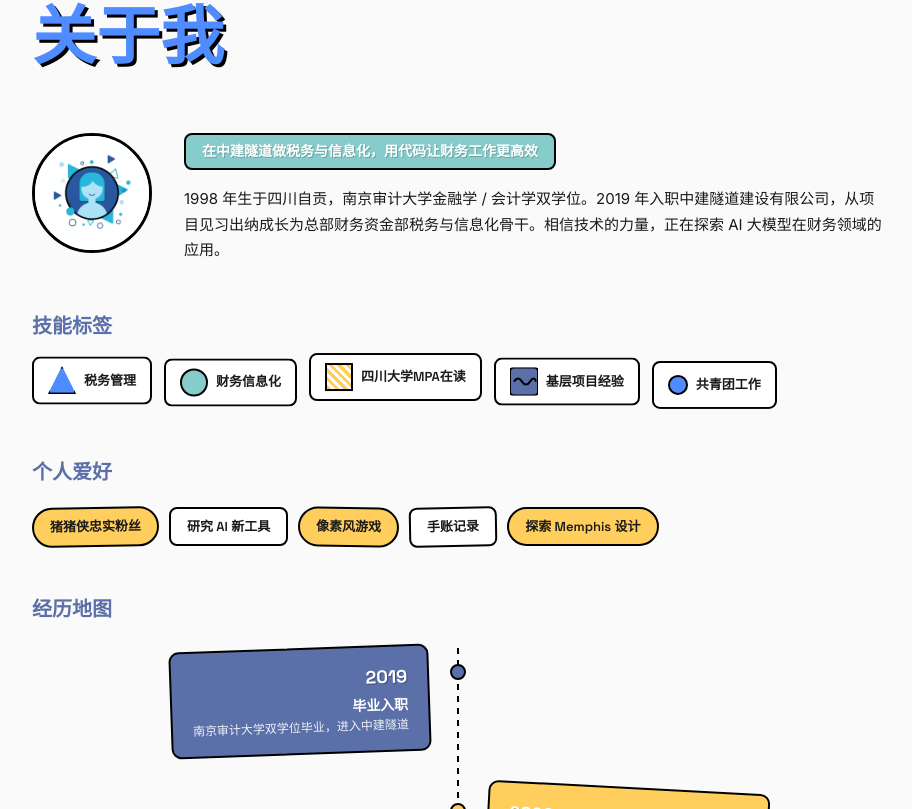
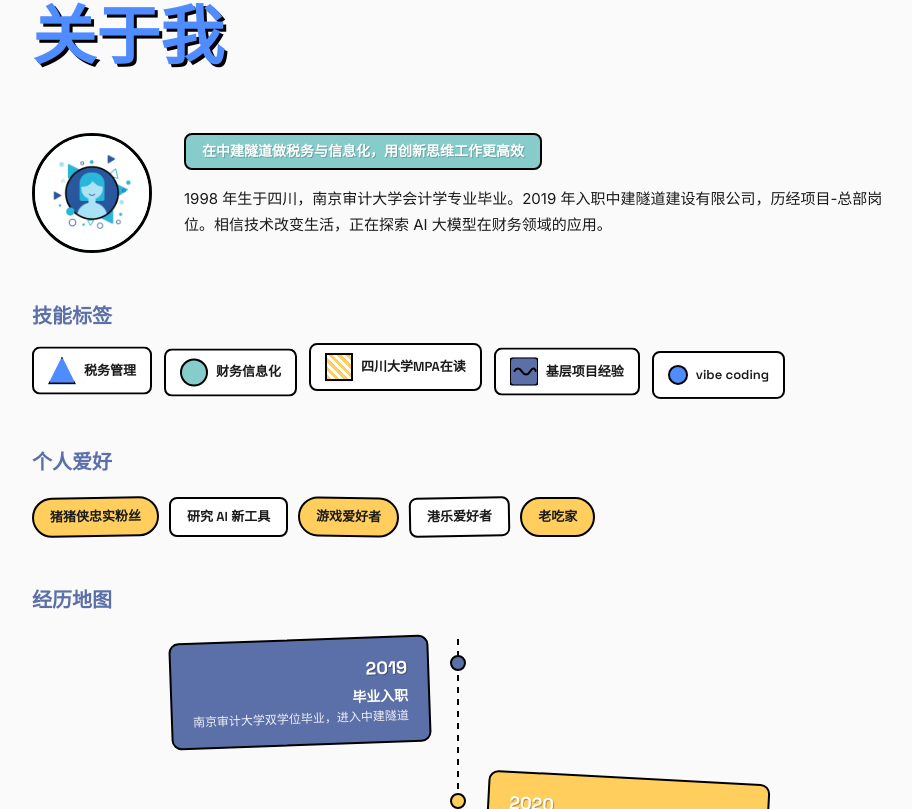
Before and after one commit to what35/kimi-agent-blue-webpage-v2, a React (Vite) app: page / in a window 1280 px wide. Shown: the part 951-1760 px from the top of the page, without its empty margins (182-1094 px from the left). Built offline with nearby package versions, Linux system fonts and the light colour scheme.

Commit message:
Update text content from browser-edited snapshot

```diff
--- a/src/data/siteData.ts
+++ b/src/data/siteData.ts
@@ -101,23 +101,23 @@ export const SITE_DATA: SiteData = {
     brand: {
       name: "dt1998",
       tagline: "爱捣鼓的猪猪侠忠实粉丝",
-      signature: "在中建隧道做税务与信息化，用代码让财务工作更高效",
+      signature: "在中建隧道做税务与信息化，用创新思维工作更高效",
     },
     avatar: "/avatar.jpg",
-    bio: "1998 年生于四川自贡，南京审计大学金融学 / 会计学双学位。2019 年入职中建隧道建设有限公司，从项目见习出纳成长为总部财务资金部税务与信息化骨干。相信技术的力量，正在探索 AI 大模型在财务领域的应用。",
+    bio: "1998 年生于四川，南京审计大学会计学专业毕业。2019 年入职中建隧道建设有限公司，历经项目-总部岗位。相信技术改变生活，正在探索 AI 大模型在财务领域的应用。",
     skills: [
       { name: "税务管理", level: 90, shape: "triangle", color: "#4F8CFF", detail: "负责中建隧道的税务管理工作，包括未认证发票清理、税金抵扣分析、税务检查应对等。利用 AI 工具大幅提升税务处理效率，发票匹配工具已在多个兄弟单位推广使用。" },
       { name: "财务信息化", level: 85, shape: "circle", color: "#86CCCA", detail: "主导财务信息化建设，开发多个内部工具解决实际业务痛点。包括制度查询助手、发票匹配工具、研发辅助账生成工具、工资表拆分工具等，累计节省数百小时人工操作。" },
       { name: "四川大学MPA在读", level: 80, shape: "zigzag", color: "#FFCE5C", detail: "2025年入学四川大学公共管理硕士（MPA），研究方向聚焦数字化治理与公共财政管理，期望将财务信息化实践与公共管理理论结合。" },
       { name: "基层项目经验", level: 88, shape: "wave", color: "#5B6FA8", detail: "从正安至习水高速公路A7标段项目部见习出纳做起，积累了扎实的基层项目财务实操经验。熟悉项目全周期资金管理、成本核算和报表编制，为后续总部信息化建设奠定了业务基础。" },
-      { name: "共青团工作", level: 75, shape: "dot", color: "#4F8CFF", detail: "积极参与共青团工作，获得2026年中建隧道优秀共青团干部、2025年中建五局优秀共青团员等荣誉。善于组织青年活动，带动团队氛围。" },
+      { name: "vibe coding", level: 75, shape: "dot", color: "#4F8CFF", detail: "用轻松、直觉驱动的方式与 AI 协作，把想法快速变成可用的小工具。" },
     ],
     hobbies: [
       { name: "猪猪侠忠实粉丝", detail: "从小看猪猪侠长大，喜欢它的勇敢和乐观。收藏猪猪侠周边，关注每一次新作品上映。" },
       { name: "研究 AI 新工具", detail: "每天花至少一小时研究最新的 AI 工具和大模型应用。喜欢把学到的东西做成小工具，解决工作中的实际问题。" },
-      { name: "像素风游戏", detail: "喜欢玩像素风格的独立游戏，被那种用最简单的方块创造无限世界的创意打动。" },
-      { name: "手账记录", detail: "用手账记录每天的学习和工作心得，习惯把复杂的技术问题用简单的手绘图解方式整理下来。" },
-      { name: "探索 Memphis 设计", detail: "被 Memphis Design 的大胆撞色和不规则几何形状深深吸引，这个网站就是我的实验品。" },
+      { name: "游戏爱好者", detail: "喜欢玩各种类型的游戏，从像素风独立游戏到 3A 大作都感兴趣。" },
+      { name: "港乐爱好者", detail: "喜欢听粤语歌，从经典老歌到新生代作品都有涉猎。" },
+      { name: "老吃家", detail: "热爱探索各地美食，喜欢找藏在巷子里的宝藏小店。" },
     ],
     timeline: [
       {
@@ -207,7 +207,7 @@ export const SITE_DATA: SiteData = {
   ideas: [
     {
       id: "idea-01",
-      content: "做一个把梦境转换成 SVG 动画的工具",
+      content: "研发费用审核软件",
       detail: "每个人每晚都会做梦，有些梦境非常精彩但醒来后很快就忘了。如果能有一个工具，可以在刚醒来的第一时间用语音描述梦境，然后 AI 自动将其转换成 SVG 动画，那一定会很有意思。可以用 Three.js 做简单的 3D 效果，或者用纯 SVG + CSS 动画实现 2D 版本。",
       category: "产品脑洞",
       color: "#4F8CFF",
```
